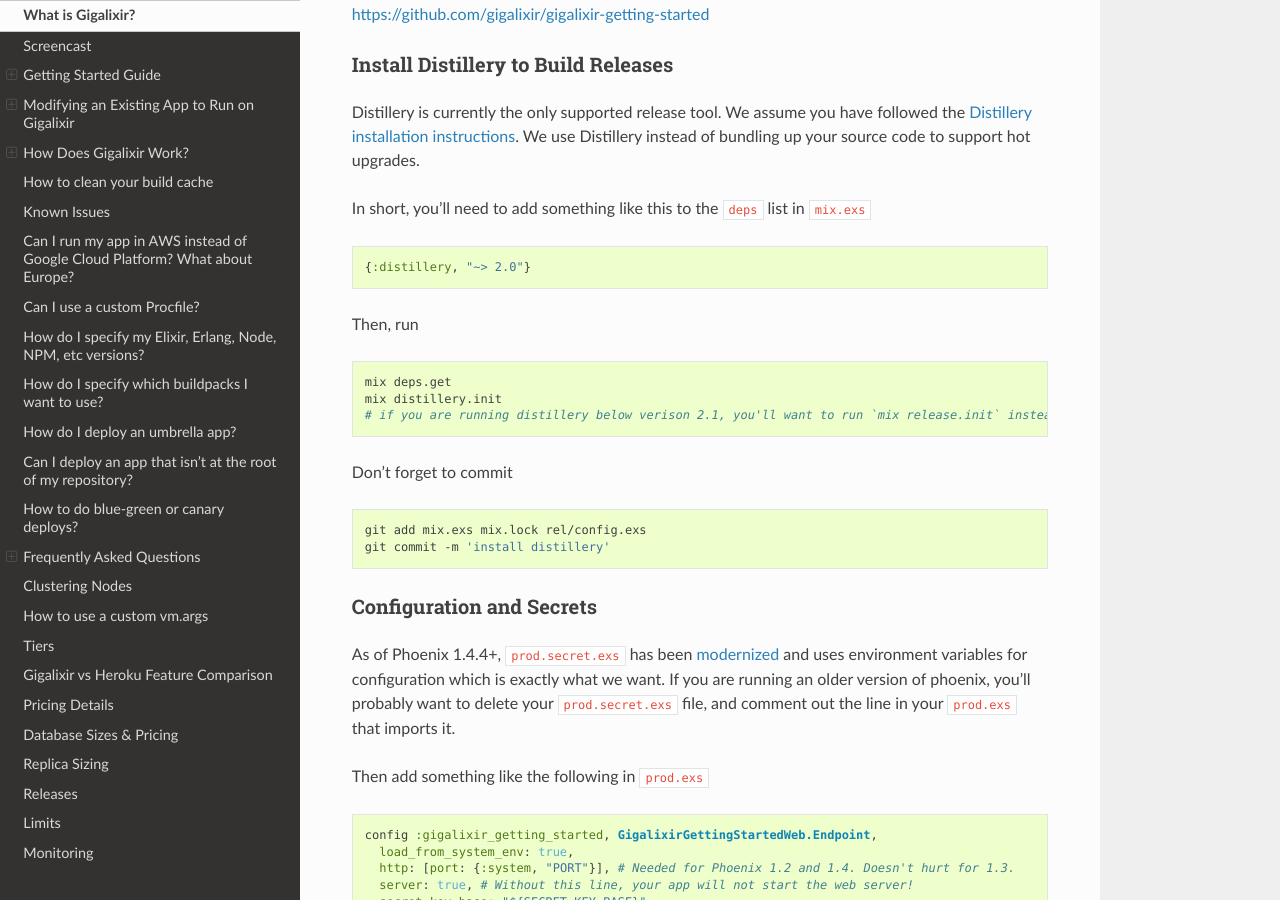
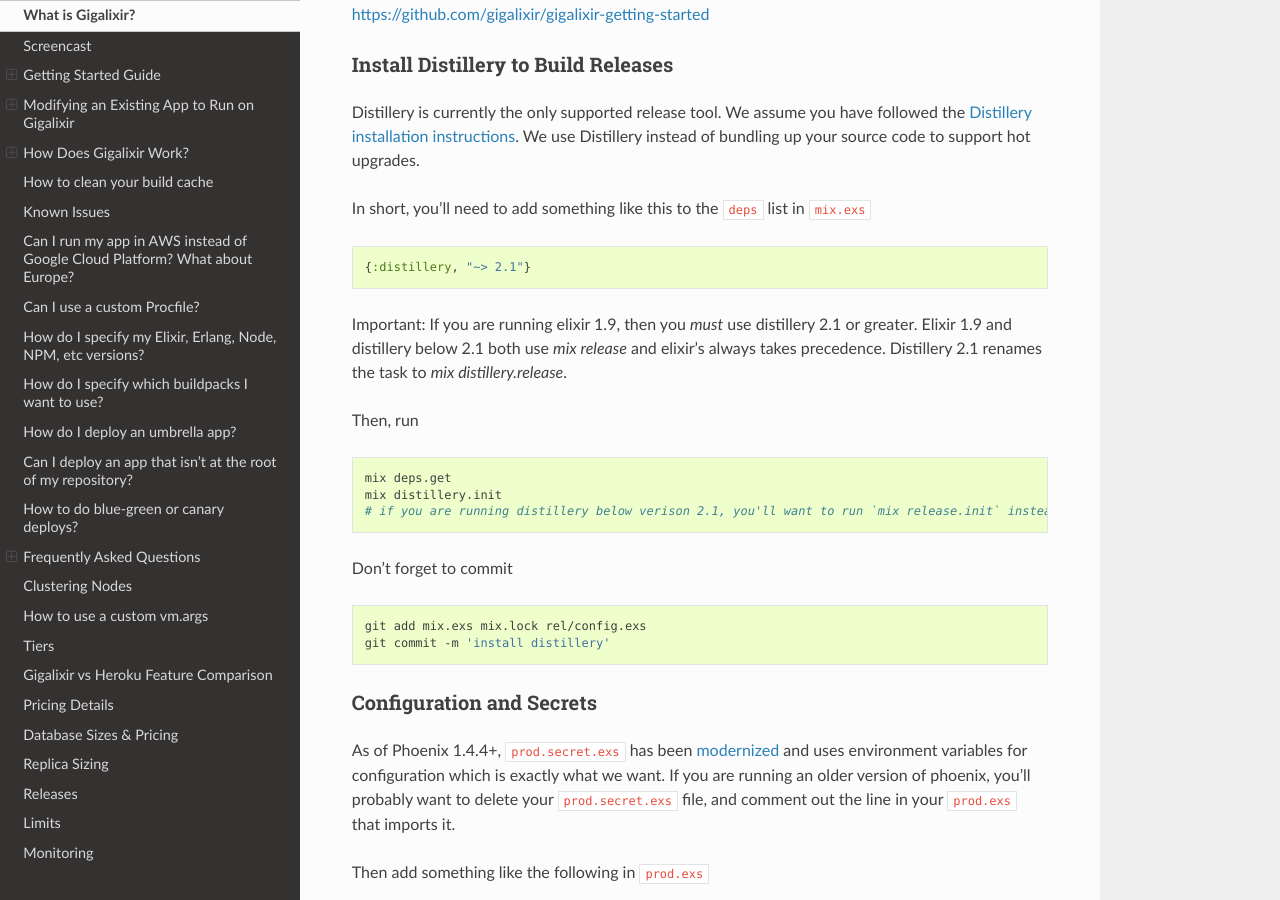
Before and after one commit to gigalixir/gigalixir-cli, a Sphinx documentation site: the page built from docs/source/main.rst, in a window 1280 px wide and 900 px high, scrolled down 8329 px. Built offline with Sphinx 7.4.7 and the Read the Docs theme 2.0.0, drawn with Linux system fonts in a browser that asks for light colours; some of the changed text lies outside the part shown.

Commit message:
recommend distillery 2.1 for everyone.

```diff
--- a/docs/source/main.rst
+++ b/docs/source/main.rst
@@ -372,7 +372,9 @@ In short, you'll need to add something like this to the :elixir:`deps` list in :
 
 .. code-block:: elixir
 
-    {:distillery, "~> 2.0"}
+    {:distillery, "~> 2.1"}
+
+Important: If you are running elixir 1.9, then you *must* use distillery 2.1 or greater. Elixir 1.9 and distillery below 2.1 both use `mix release` and elixir's always takes precedence. Distillery 2.1 renames the task to `mix distillery.release`.
 
 Then, run
 
```
Also changed, not shown: other parts of docs/source/main.rst (+3 -3 lines).
